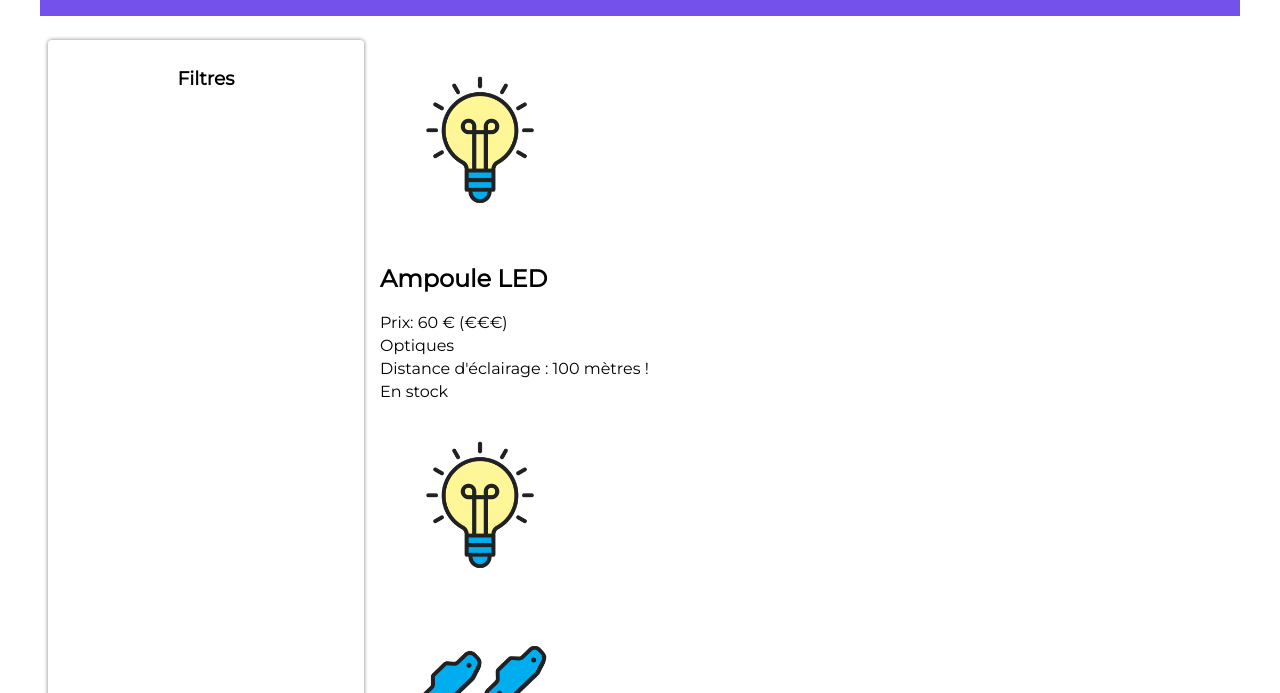
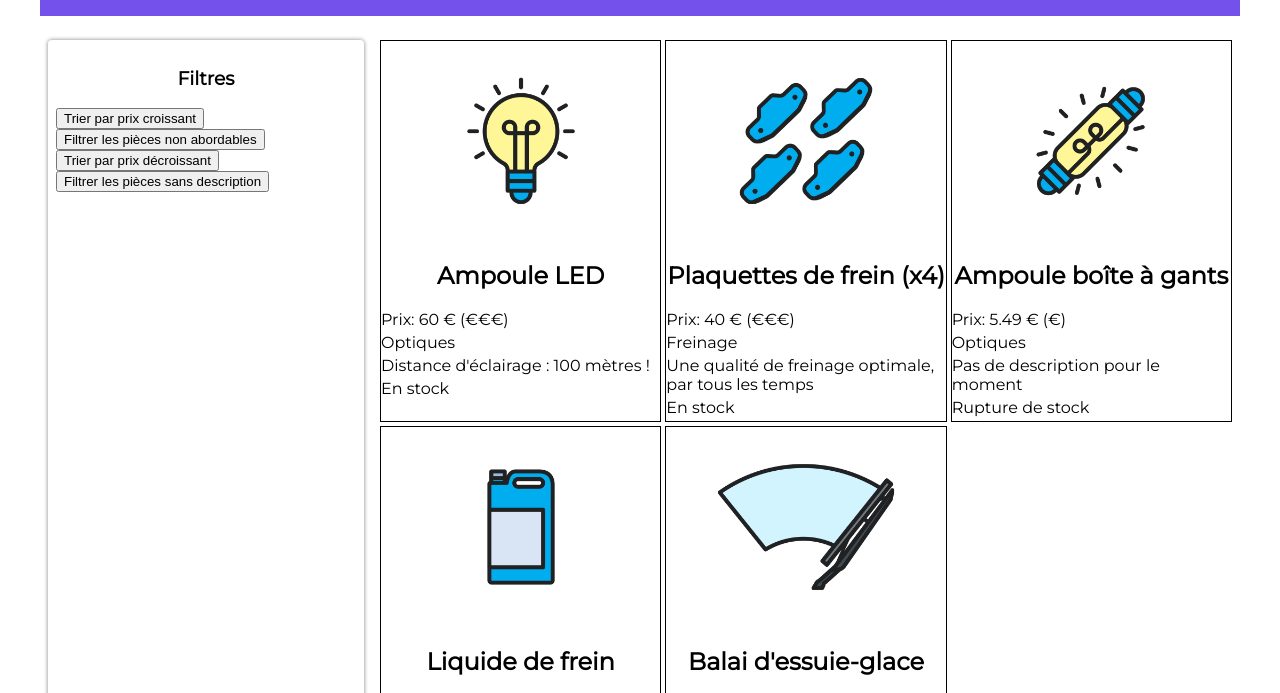
Before and after one commit to ThibaultG94/openclassrooms-bonnes-pieces, a website: page index.html in a window 1280 px wide. Shown: the part 98-791 px from the top of the page. Drawn offline with Linux system fonts and the light colour scheme.

Commit message:
fiches, sort and filter

```diff
--- a/index.html
+++ b/index.html
@@ -16,6 +16,20 @@
 			<!-- Menu de recherche -->
 			<section class="filtres">
 				<h3>Filtres</h3>
+				<button class="btn-trier">Trier par prix croissant</button>
+				<br />
+				<button class="btn-filter">
+					Filtrer les pièces non abordables
+				</button>
+				<br />
+				<button class="btn-decroissant">
+					Trier par prix décroissant
+				</button>
+				<br />
+				<button class="btn-nodesc">
+					Filtrer les pièces sans description
+				</button>
+				<br />
 			</section>
 
 			<!-- Fiches produits -->
--- a/pieces.js
+++ b/pieces.js
@@ -2,58 +2,79 @@
 const reponse = await fetch('pieces-autos.json');
 const responseData = await reponse.json();
 const pieces = responseData.data;
+
+for (let i = 0; i < pieces.length; i++) {
+	const article = pieces[i];
+	// Récupération de l'élément du DOM qui accueillera les fiches
+	const sectionFiches = document.querySelector('.fiches');
+	// Création d'une balise dédiée à une pièce automobile
+	const pieceElement = document.createElement('article');
 	// Création des balises
-const article = pieces[0];
-
 	const imageElement = document.createElement('img');
 	imageElement.src = article.image;
-
 	const nomElement = document.createElement('h2');
 	nomElement.innerText = article.nom;
-
 	const prixElement = document.createElement('p');
 	prixElement.innerText = `Prix: ${article.prix} € (${
 		article.prix < 35 ? '€' : '€€€'
 	})`;
-
 	const categorieElement = document.createElement('p');
 	categorieElement.innerText = article.categorie ?? '(aucune catégorie)';
-
-// Création des élements pour l'exercice
 	const descriptionElement = document.createElement('p');
 	descriptionElement.innerText =
-	article.description ?? 'Pas de description pour le moment.';
-
+		article.description ?? 'Pas de description pour le moment';
 	const stockElement = document.createElement('p');
 	stockElement.innerText = article.disponibilite
 		? 'En stock'
 		: 'Rupture de stock';
 
-// Rattachement de nos balises au DOM
-const sectionFiches = document.querySelector('.fiches');
-sectionFiches.appendChild(imageElement);
-sectionFiches.appendChild(nomElement);
-sectionFiches.appendChild(prixElement);
-sectionFiches.appendChild(categorieElement);
-
-// Ajout des éléments au DOM pour l'exercice
-sectionFiches.appendChild(descriptionElement);
-sectionFiches.appendChild(stockElement);
-
-for (let i = 0; i < pieces.length; i++) {
-	// Récupération de l'élément du DOM qui accueillera les fiches
-	const sectionFiches = document.querySelector('.fiches');
-	// Création d'une balise dédiée à une pièce automobile
-	const pieceElement = document.createElement('article');
-	// On crée l'élément img
-	const imageElement = document.createElement('img');
-	// On accède à l'indice i de la liste pieces pour configurer la source de l'image
-	imageElement.src = pieces[i].image;
-	// Idem pour le nom, le prix et la catégorie...
-
 	// On rattache la balise article à la section Fiches
 	sectionFiches.appendChild(pieceElement);
-	// On rattache l'image à pieceElemeny (la balise article)
+	// On rattache l'image à pieceElement (la balise article)
 	pieceElement.appendChild(imageElement);
+	pieceElement.appendChild(nomElement);
+	pieceElement.appendChild(prixElement);
+	pieceElement.appendChild(categorieElement);
+	pieceElement.appendChild(descriptionElement);
+	pieceElement.appendChild(stockElement);
 	// Idem pour le nom, le prix et la catégorie...
 }
+
+// gestion des boutons
+const boutonTrier = document.querySelector('.btn-trier');
+
+boutonTrier.addEventListener('click', () => {
+	const piecesOrdonnees = Array.from(pieces);
+	piecesOrdonnees.sort((a, b) => {
+		return a.prix - b.prix;
+	});
+	console.log(piecesOrdonnees);
+});
+
+const boutonFilter = document.querySelector('.btn-filter');
+
+boutonFilter.addEventListener('click', () => {
+	const piecesFiltrees = pieces.filter((pieces) => {
+		return pieces.prix <= 35;
+	});
+	console.log(piecesFiltrees);
+});
+
+const boutonDecroissant = document.querySelector('.btn-decroissant');
+
+boutonDecroissant.addEventListener('click', () => {
+	const piecesOrdonnees = Array.from(pieces);
+	piecesOrdonnees.sort((a, b) => {
+		return b.prix - a.prix;
+	});
+	console.log(piecesOrdonnees);
+});
+
+const boutonNoDescription = document.querySelector('.btn-nodesc');
+
+boutonNoDescription.addEventListener('click', () => {
+	const piecesFiltrees = pieces.filter((pieces) => {
+		return pieces.description;
+	});
+	console.log(piecesFiltrees);
+});
--- a/styles.css
+++ b/styles.css
@@ -17,10 +17,12 @@ header {
 	text-align: center;
 	color: white;
 }
+
 header img {
 	height: 60px;
 	margin-left: 1rem;
 }
+
 header h1 {
 	flex-grow: 1;
 }
@@ -38,6 +40,7 @@ main {
 	min-width: 300px;
 	min-height: 400px;
 }
+
 .filtres h3 {
 	text-align: center;
 }
@@ -45,11 +48,27 @@ main {
 .fiches {
 	flex: 1;
 	margin: 8px;
+	display: grid;
+	grid-template-columns: repeat(3, 1fr);
+	gap: 4px;
 }
+
+.fiches article {
+	border: 1px solid black;
+}
+
 .fiches img {
+	display: block;
+	margin-left: auto;
+	margin-right: auto;
 	max-width: 200px;
 }
+
 .fiches p {
 	margin-top: 4px;
 	margin-bottom: 4px;
 }
+
+.fiches h2 {
+	text-align: center;
+}
```
Lines whose indentation alone changed are shown as unchanged.
